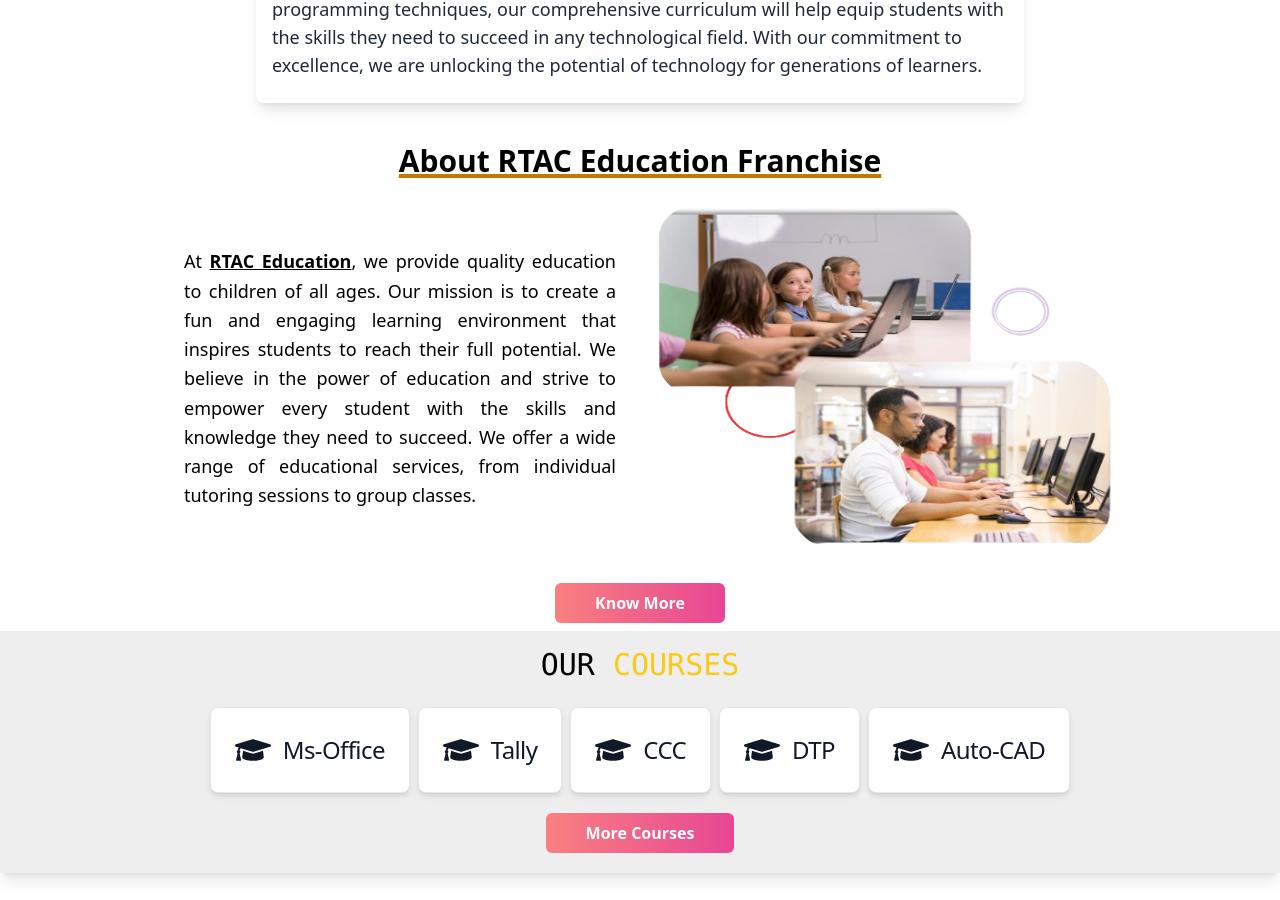
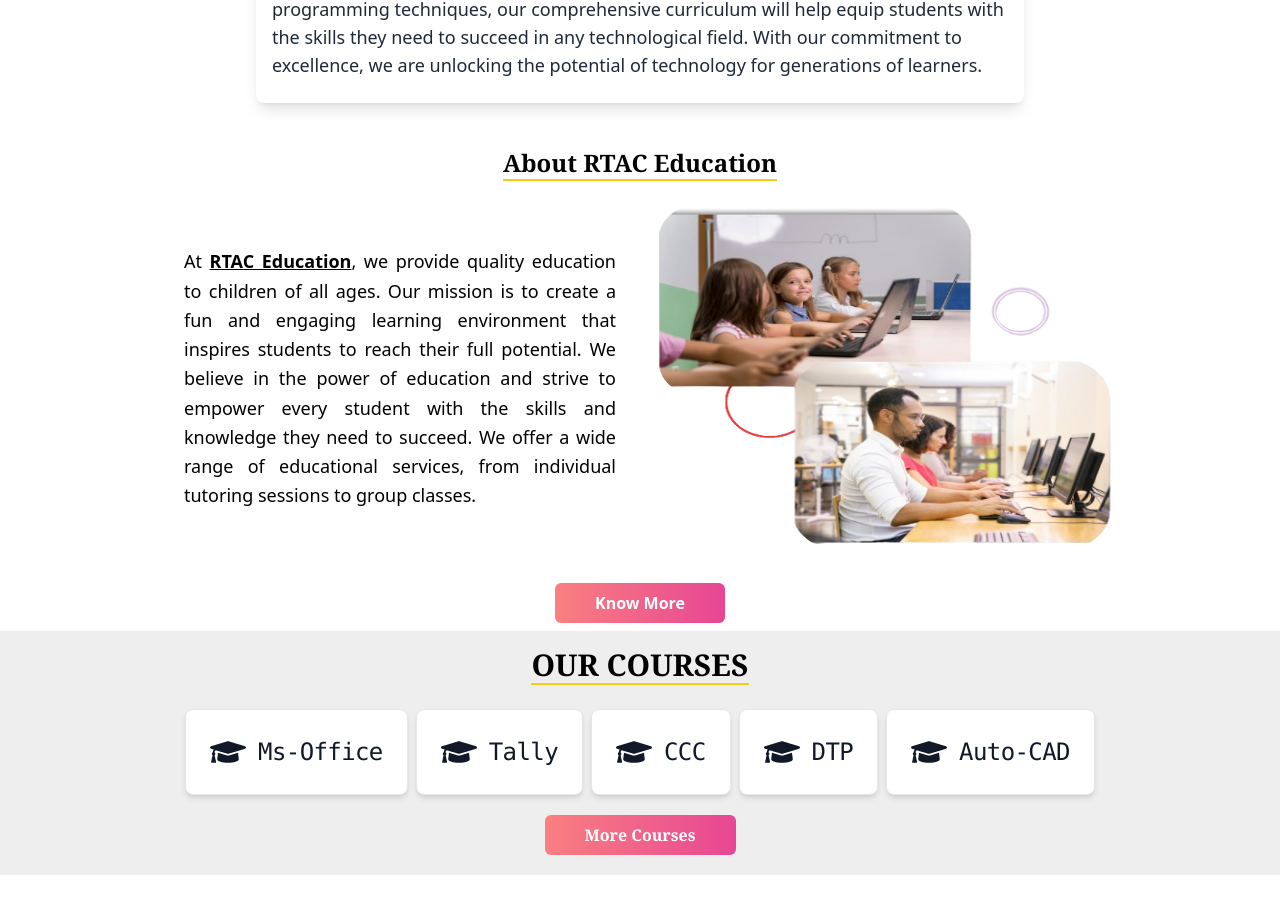
Before and after one commit to parmarvishal31/rtac-react, a React (Vite) app: page / in a window 1280 px wide. Shown: the part 773-1673 px from the top of the page. Built offline with nearby package versions, Linux system fonts and the light colour scheme; the HTML template or start-up script is replaced by a standard one.

Commit message:
font change

```diff
--- a/src/pages/About.jsx
+++ b/src/pages/About.jsx
@@ -7,8 +7,8 @@
     <div className="lg:mx-40 md:mx-10">
       <div className="mt-10 text-center">
         <h2 className="text-2xl lg:text-3xl font-bold mb-2">
-          <span className="underline decoration-yellow-500 decoration-[0.25rem] motion-safe:transition-all motion-safe:duration-200 focus:decoration-[0.5rem] focus:decoration-yellow-500/50">
-            About RTAC Education Franchise
+          <span className="text-xl sm:text-2xl border-b-2 border-yellow-300 font-serif font-semibold">
+            About RTAC Education
           </span>
         </h2>
       </div>
--- a/src/pages/ContactUs.jsx
+++ b/src/pages/ContactUs.jsx
@@ -42,7 +42,7 @@
       </div>
       <div className="p-4 flex  sm:items-center flex-col gap-2">
         <div>
-          <span className="font-bold border-yellow-300 border-b-4">
+          <span className="font-bold font-serif border-yellow-300 border-b-4">
             OUR COURSES
           </span>
         </div>
@@ -64,7 +64,7 @@
       </div>
       <div className="p-4 flex  sm:items-center flex-col gap-2">
         <div>
-          <span className="font-bold border-yellow-300 border-b-4">
+          <span className="font-bold font-serif border-yellow-300 border-b-4">
             QUICK LINKS
           </span>
         </div>
@@ -86,7 +86,7 @@
       </div>
       <div className="p-4 flex  sm:items-center flex-col gap-2">
         <div>
-          <span className="font-bold border-yellow-300 border-b-4">
+          <span className="font-bold uppercase font-serif border-yellow-300 border-b-4">
             Contact us
           </span>
         </div>
--- a/src/pages/Courses.jsx
+++ b/src/pages/Courses.jsx
@@ -23,15 +23,15 @@
 
   return (
     <div
-      className="flex flex-col pt-4 pb-3 shadow-lg items-center"
+      className="flex flex-col pt-4 pb-3  items-center"
       style={{
         backgroundImage: `url(${backgroundImage})`,
         backgroundSize: "cover",
         backgroundColor: "rgba(255, 255, 255, 0.5)",
       }}
     >
-      <div className="text-3xl  font-mono">
-        OUR <span className="text-yellow-300">COURSES</span>
+      <div className="text-3xl border-b-2 border-yellow-300 font-serif font-semibold">
+        OUR <span className="">COURSES</span>
       </div>
       <div className="mt-1 flex flex-wrap px-10 py-5 gap-2 sm:justify-center">
         {cards.slice(0, showAll ? cards.length : 5).map((course, index) => (
@@ -43,11 +43,11 @@
             className="w-full sm:max-w-sm sm:w-fit"
           >
             <Card href="#">
-              <h5 className="text-2xl flex justify-center items-center gap-3  tracking-tight text-gray-900 dark:text-white">
+              <h5 className="text-2xl flex justify-stretch items-center gap-3  tracking-tight text-gray-900 dark:text-white">
                 <span className="text-4xl">
                   <FaGraduationCap />
                 </span>
-                <span className="">{course}</span>
+                <span className="font-mono">{course}</span>
               </h5>
             </Card>
           </motion.div>
@@ -64,7 +64,7 @@
             initial={{ opacity: 0, scale: 0 }}
             animate={{ opacity: 1, scale: 1 }}
             transition={{ duration: 0.5, delay: 0.5 }}
-            className="relative text-white bg-gradient-to-r from-red-400 to-pink-500 hover:from-red-500 hover:to-pink-600 px-10 py-2 rounded-md font-bold"
+            className="relative text-white bg-gradient-to-r from-red-400 to-pink-500 hover:from-red-500 hover:to-pink-600 px-10 py-2 font-serif rounded-md font-bold"
             onClick={() => setShowAll(true)}
           >
             More Courses
```
